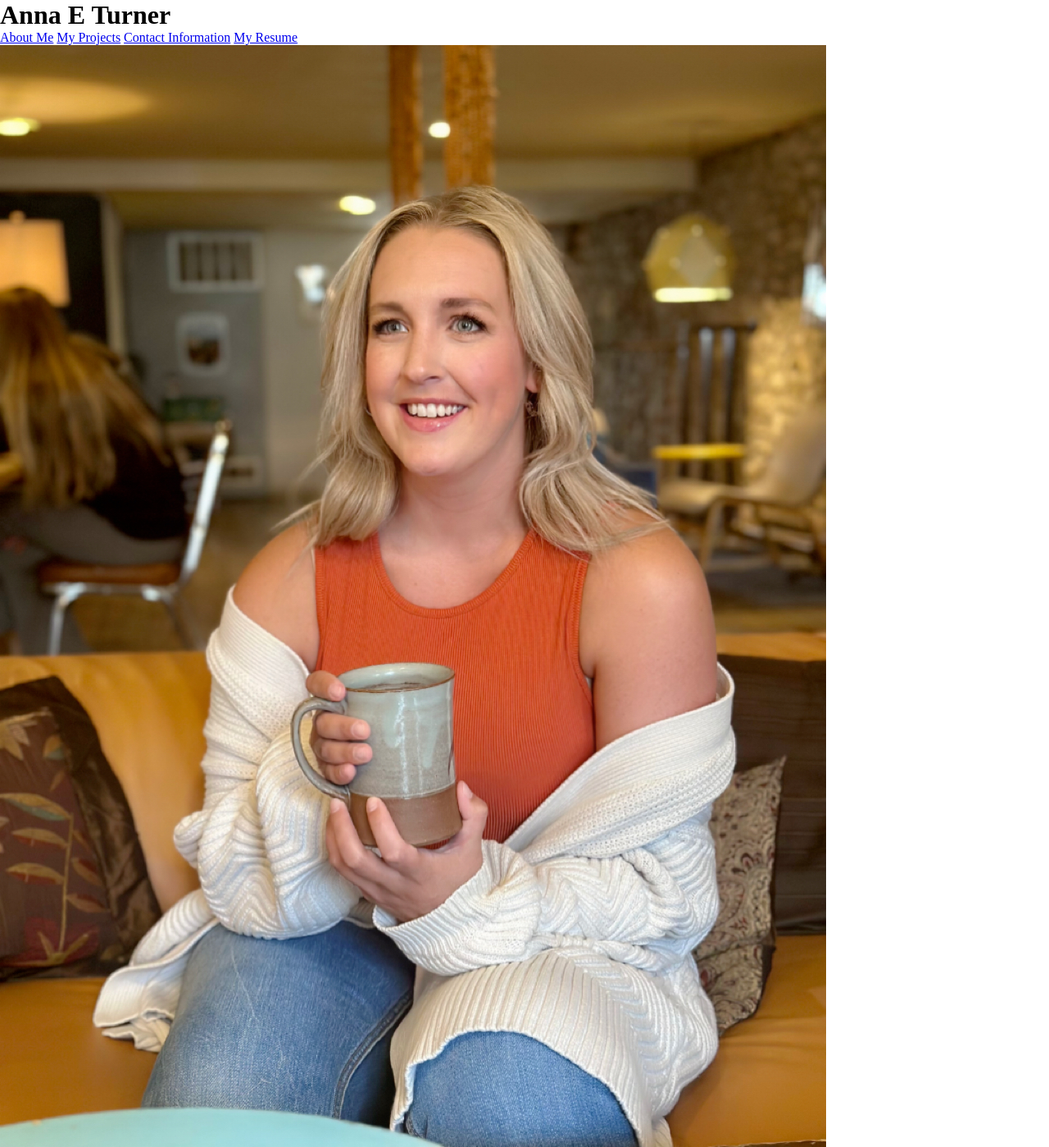
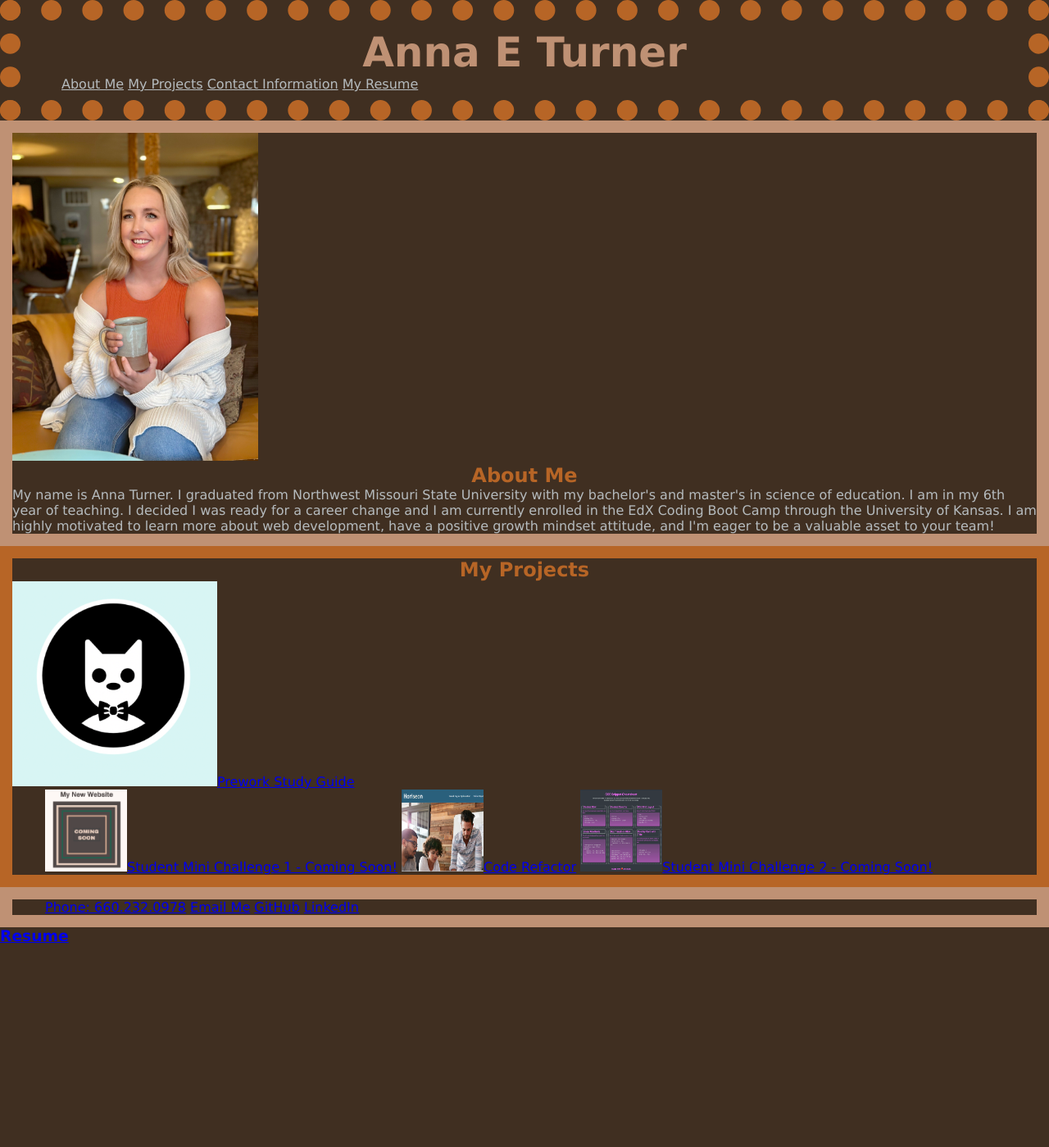
Before and after one commit to AnnaT7459/professional-portfolio, a plain HTML site: page index.html in a window 1280 px wide. Shown: the top 1399 px of the page at 82% size. After the commit the page ends 1152 px from the top, so only its background shows below. Drawn offline with Linux system fonts and the light colour scheme.

Commit message:
started adding borders, colors, font and image sizes, and alignment in css

```diff
--- a/assets/style.css
+++ b/assets/style.css
@@ -8,50 +8,57 @@
 }
 /* added all ids, classes, and elements */
 * {
-  max-width: max-content;
+  background-color: var(--darkBrown);
+  font-family:'Lucida Sans', 'Lucida Sans Regular', 'Lucida Grande', 'Lucida Sans Unicode', Verdana, sans-serif;
   margin: 0;
-  padding: 0;
-  box-sizing: border-box;
 }
-
+/* started adding borders, colors, font and image sizes, and alignment */
 header {
-
+  border-style: dotted;
+  border-width: 25px;
+  padding: 10px;
+  border-color: var(--burntOrange)
 }
 
 h1 {
-
+  text-align:center;
+  font-size: 50px;
+  color: var(--tan);
 }
 
-nav {
-
-}
-
-ul {
-
-}
-
-.nav-links {
-
+.nav-links a {
+text-align: center;
+color: var(--gray);
 }
 
 #about {
-
+flex-direction: column;
+border-style:solid;
+border-width: 15px;
+color: var(--tan);
 }
 
 .img-me {
-
+  height: 400px;
+  width: 300px;
+  justify-content: left;
 }
 
 h2 {
-
+text-align: center;
+color: var(--burntOrange);
 }
 
 p {
-
+text-align:start;
+color: var(--gray);
 }
 
 #projects {
-
+  flex-direction: column;
+  border-style:solid;
+  border-width: 15px;
+  color: var(--burntOrange);
 }
 
 .firstProject {
@@ -59,7 +66,8 @@ p {
 }
 
 .img-fp {
-
+height: 250px;
+width: 250px;
 }
 
 .otherProjects {
@@ -67,7 +75,8 @@ p {
 }
 
 .img-project {
-
+height: 100px;
+width:100px;
 }
 
 footer {
@@ -79,7 +88,10 @@ ul {
 }
 
 #contact-me {
-
+  flex-direction: column;
+  border-style:solid;
+  border-width: 15px;
+  color: var(--tan);
 }
 
 h3 {
--- a/index.html
+++ b/index.html
@@ -8,7 +8,7 @@
     <!-- titled website for search engine optimization -->
     <title>Anna Turner's Professional Portfolio</title>
 </head>
-    <body>
+    <main>
         <header>
             <!--added name for the first heading -->
             <h1>Anna E Turner</h1>
@@ -44,7 +44,7 @@
                 <a href="https://www.google.com/" alt="placeholder link to Google"><img src="./assets/images/smp-2.png" alt="screenshot of CSS Snippet Cheatsheet webpage with purple and white text and a dark black and grey background. The cheatsheet includes flexbox rows and columns, CSS grid layout, linear gradients, box transition glow, and overlay card tips" class="img-project">Student Mini Challenge 2 - Coming Soon!</a>
             </ul>
         </section>
-    </body>
+    </main>
     <!-- changed the list of contact information from a section to the footer -->
     <footer>
         <ul id="contact-me">
```
